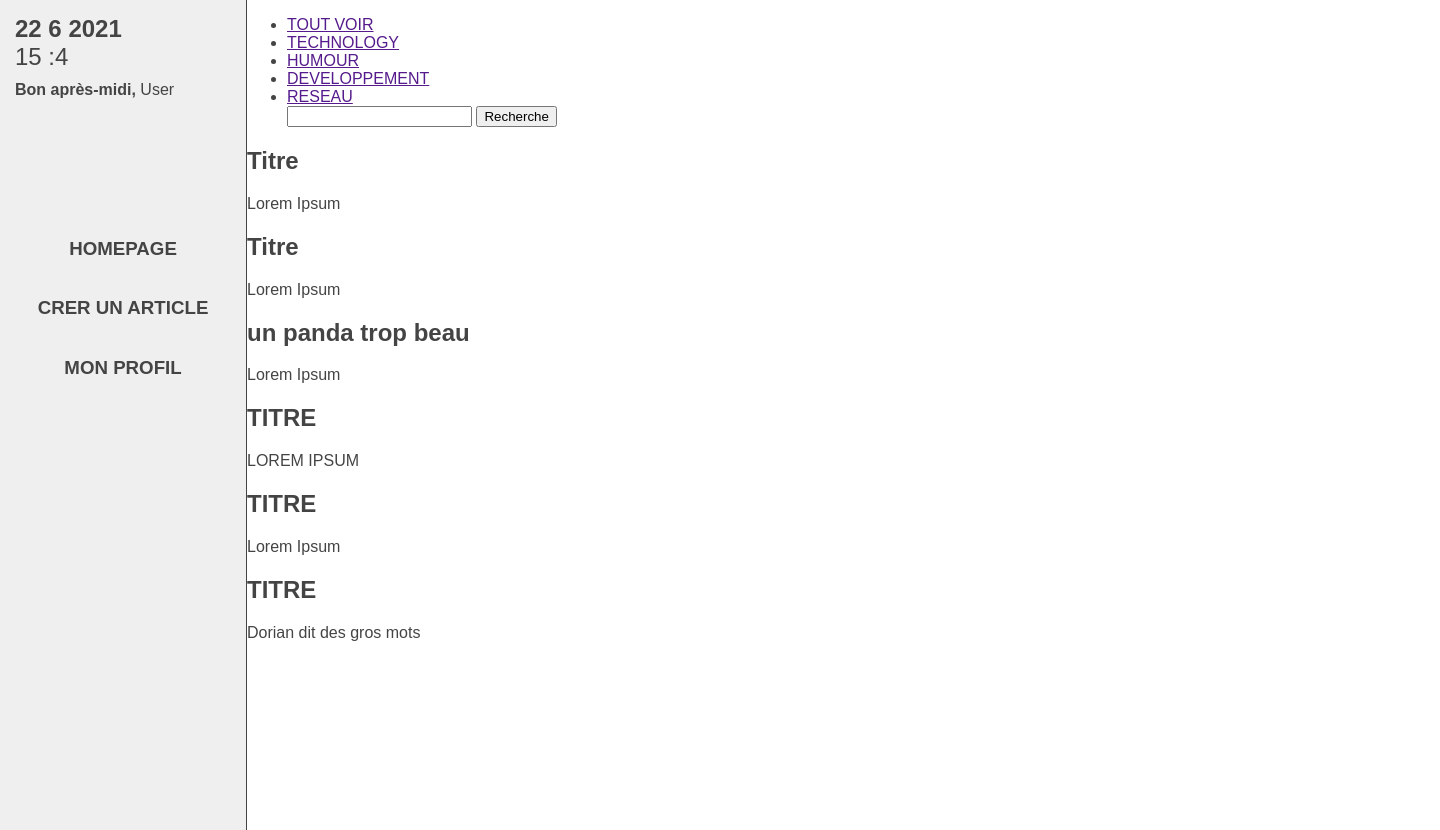
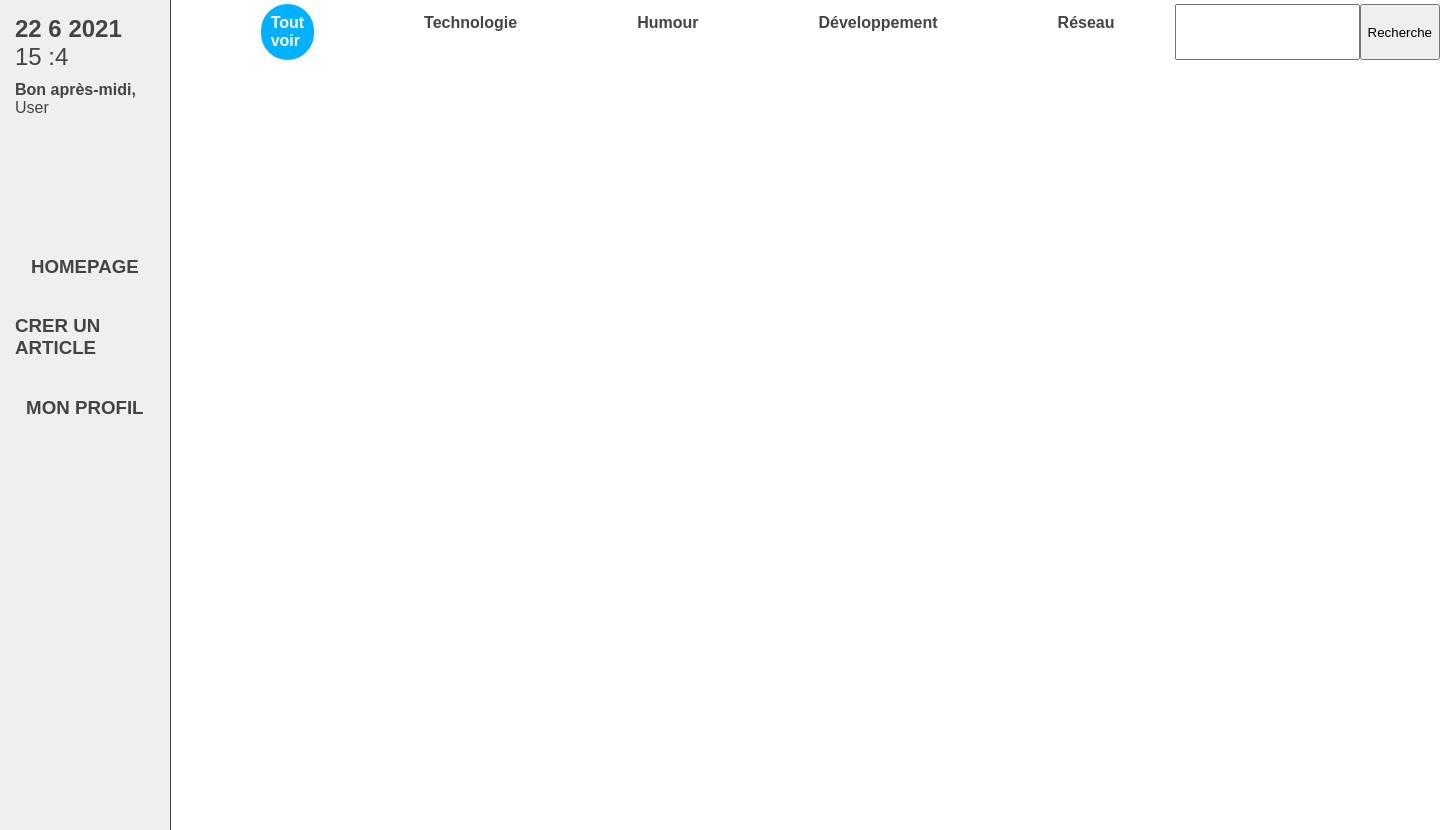
Before and after one commit to nelzart/cesiTpMobile, a PHP site: page / in a window 1440 px wide. Run offline with PHP 8.4, Linux system fonts and the light colour scheme; grey boxes are pictures that could not be loaded.

Commit message:
css catégorie ajouté

```diff
--- a/index.html
+++ b/index.html
@@ -20,19 +20,20 @@
 	</div>
 </nav>
 
+<div id="category-search">
+	<ul>
+		<li><a class="active" href="">Tout voir</a></li>
+		<li><a class="nonActive" href="">Technologie</a></li>
+		<li><a class="nonActive" href="">Humour</a></li>
+		<li><a class="nonActive" href="">Développement</a></li>
+		<li><a class="nonActive" href="">Réseau</a></li>
+		<input type="search" id="site-search" name="q"
+		   aria-label="Search through site content">
+		<button>Recherche</button>
+	</ul>
+</div>
+
 <div class="galerie">
-	<div id="navbar" class="navbar">
-		<ul>
-			<li><a class="nav-link scrollto active" href="">TOUT VOIR</a></li>
-			<li><a class="nav-link scrollto" href="">TECHNOLOGY</a></li>
-			<li><a class="nav-link scrollto" href="">HUMOUR</a></li>
-			<li><a class="nav-link scrollto" href="">DEVELOPPEMENT</a></li>
-			<li><a class="nav-link scrollto" href="">RESEAU</a></li>
-			<input type="search" id="site-search" name="q"
-       		aria-label="Search through site content">
-			<button>Recherche</button>
-		</ul>
-	</div>
 	<div class="contenu">
 	<div class="card" >
 		<div class="sub-photo"> <a href="">
--- a/style.css
+++ b/style.css
@@ -35,3 +35,50 @@
 	text-decoration: none;
 	color: #444444;
 }
+
+
+
+/* Corps du site */
+#category-search {
+	display: flex;
+	width: 100vw;
+	height: 8vh;
+	flex-direction: row;
+	align-items: center;
+	justify-content: space-around;
+}
+
+#category-search ul{
+	display: flex;
+	justify-content: space-around;
+	color: #444444;
+}
+
+#category-search ul li{
+	display: flex;
+	justify-content: center;
+	color: #444444;
+	margin: 0px 50px 0px 50px;
+}
+
+#category-search li a{
+	color: #444444;
+	text-decoration: none;
+}
+
+.active{
+	background-color: #00B1FF;
+	padding: 10px;
+	border-radius: 50px;
+	font-weight: bold;
+	color: rgb(255, 255, 255) !important;
+}
+.nonActive{
+	padding: 10px;
+	border-radius: 50px;
+	font-weight: bold;
+}
+
+.galerie{
+	display: none;
+}
```
